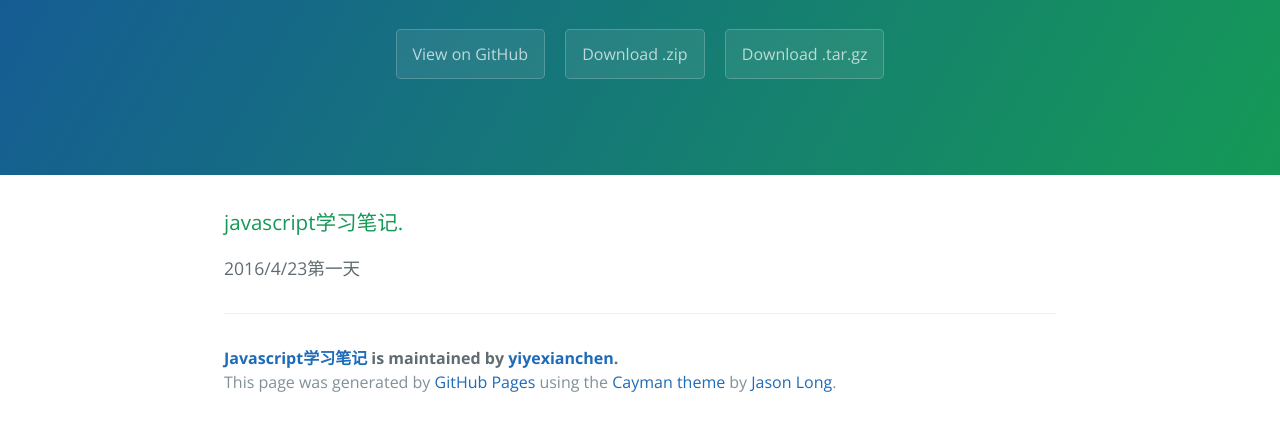
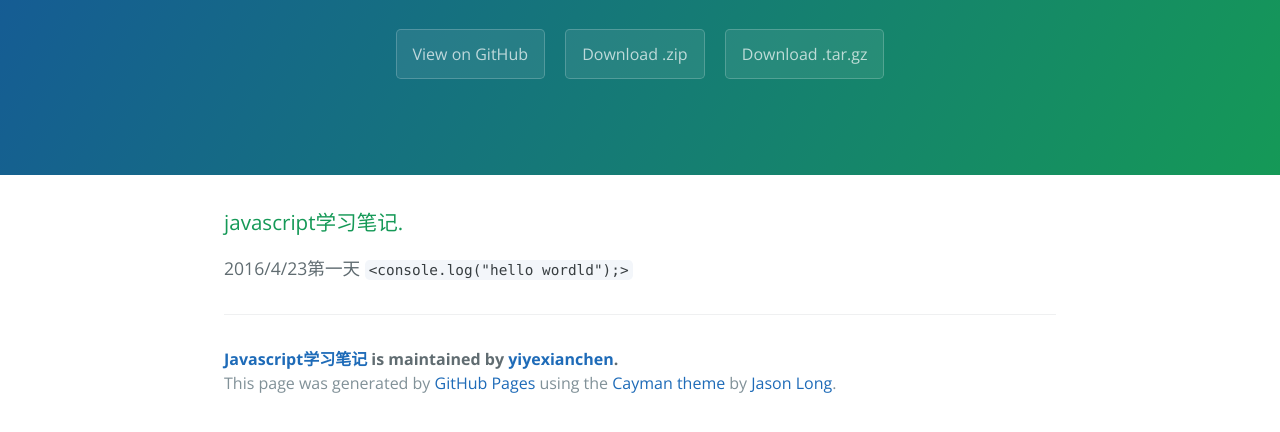
Before and after one commit to yiyexianchen/javascript, a plain HTML site: page index.html in a window 1280 px wide. Shown: the part 208-640 px from the top of the page. Drawn offline with nearby package versions, Linux system fonts and the light colour scheme.

```diff
--- a/index.html
+++ b/index.html
@@ -22,7 +22,8 @@
       <h3>
 <a id="javascript学习笔记" class="anchor" href="#javascript%E5%AD%A6%E4%B9%A0%E7%AC%94%E8%AE%B0" aria-hidden="true"><span aria-hidden="true" class="octicon octicon-link"></span></a>javascript学习笔记.</h3>
 
-<p>2016/4/23第一天</p>
+<p>2016/4/23第一天
+<code>&lt;console.log("hello  wordld");&gt;</code> </p>
 
       <footer class="site-footer">
         <span class="site-footer-owner"><a href="https://github.com/yiyexianchen/javascript">Javascript学习笔记</a> is maintained by <a href="https://github.com/yiyexianchen">yiyexianchen</a>.</span>
--- a/params.json
+++ b/params.json
@@ -1,6 +1,6 @@
 {
   "name": "Javascript学习笔记",
   "tagline": "study Javascript note",
-  "body": "### javascript学习笔记.\r\n\r\n\r\n2016/4/23第一天\r\n",
+  "body": "### javascript学习笔记.\r\n\r\n\r\n2016/4/23第一天\r\n`<console.log(\"hello  wordld\");>` \r\n",
   "note": "Don't delete this file! It's used internally to help with page regeneration."
 }
```
